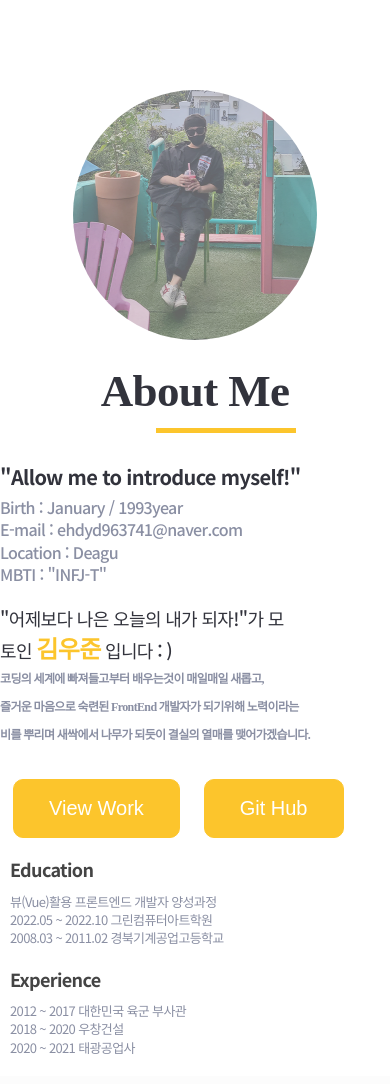
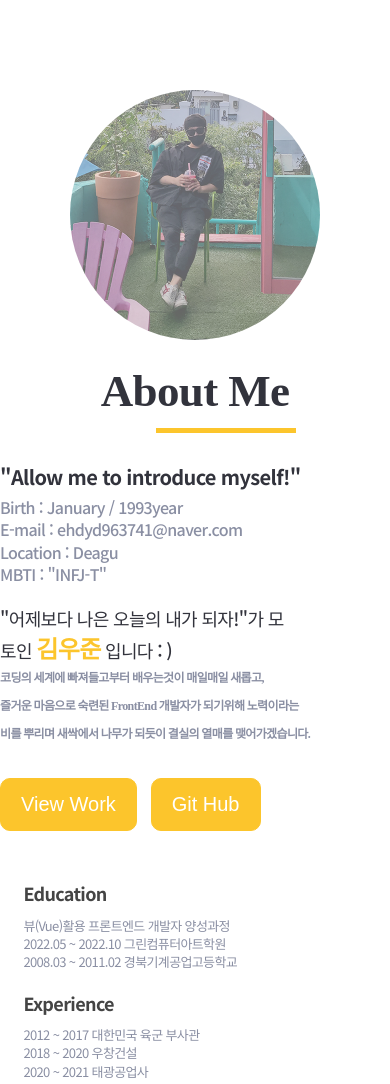
Before and after one commit to ehdyd963741/youngyounge.github.io, a plain HTML site: page index.html in a window 390 px wide. Shown: the part 700-1784 px from the top of the page. Drawn offline with nearby package versions, Linux system fonts and the light colour scheme.

Commit message:
반응형 수정중

```diff
--- a/css/responce.css
+++ b/css/responce.css
@@ -3,9 +3,11 @@
   .gotop {
     display: none;
   }
+
   .fix-menu {
     display: none;
   }
+
   .mb-bt {
     position: fixed;
     right: 5%;
@@ -28,6 +30,7 @@
     transition: all 0.3s;
   }
 }
+
 @media screen and (max-width: 500px) {
   .mb-bt {
     position: fixed;
@@ -51,6 +54,7 @@
     transition: all 0.3s;
   }
 }
+
 /* header */
 @media screen and (max-width: 1100px) {
   .header {
@@ -80,7 +84,7 @@
     overflow-x: hidden;
   }
 
-  .header > .logo {
+  .header>.logo {
     width: 11.11vw;
     height: 5vh;
     top: 15px;
@@ -91,13 +95,13 @@
     height: 70px;
   }
 
-  .header .inner .gnb > li {
+  .header .inner .gnb>li {
     display: none;
   }
 }
 
 @media screen and (max-width: 1030px) {
-  .header > .logo {
+  .header>.logo {
     width: 11.11vw;
     height: 5vh;
     top: 15px;
@@ -122,7 +126,7 @@
     transition: all 0.5s;
   }
 
-  .visual-left > img {
+  .visual-left>img {
     position: absolute;
     display: block;
     /* transform: scaleX(-1); */
@@ -161,7 +165,7 @@
     transition: all 0.5s;
   }
 
-  .visual-right-textbox > p {
+  .visual-right-textbox>p {
     font-size: 14px;
     font-weight: 500;
     color: #2b304e;
@@ -169,13 +173,13 @@
     letter-spacing: 6;
   }
 
-  .visual-right-textbox > h5 {
+  .visual-right-textbox>h5 {
     color: #2b304e;
     font-size: 50px;
     font-weight: 500;
   }
 
-  .visual-right-textbox > h3 {
+  .visual-right-textbox>h3 {
     color: #2b304e;
     font-size: 50px;
     font-weight: 700;
@@ -215,7 +219,7 @@
     transition: all 0.5s;
   }
 
-  .visual-left > img {
+  .visual-left>img {
     position: absolute;
     display: block;
     /* transform: scaleX(-1); */
@@ -254,7 +258,7 @@
     transition: all 0.5s;
   }
 
-  .visual-right-textbox > p {
+  .visual-right-textbox>p {
     font-size: 14px;
     font-weight: 500;
     color: #2b304e;
@@ -262,13 +266,13 @@
     letter-spacing: 6;
   }
 
-  .visual-right-textbox > h5 {
+  .visual-right-textbox>h5 {
     color: #2b304e;
     font-size: 50px;
     font-weight: 500;
   }
 
-  .visual-right-textbox > h3 {
+  .visual-right-textbox>h3 {
     color: #2b304e;
     font-size: 50px;
     font-weight: 700;
@@ -300,7 +304,7 @@
     background: #fcfcfc;
   }
 
-  .visual-left > img {
+  .visual-left>img {
     position: absolute;
     display: block;
     top: 140px;
@@ -330,12 +334,12 @@
     padding-left: 1px !important;
   }
 
-  .visual-right-textbox > p {
+  .visual-right-textbox>p {
     font-size: 13px;
     white-space: nowrap;
   }
 
-  .visual-right-textbox > h5 {
+  .visual-right-textbox>h5 {
     font-size: 40px !important;
     white-space: nowrap;
   }
@@ -345,7 +349,8 @@
   .visual {
     overflow: hidden !important;
   }
-  .visual-right-textbox > h5 {
+
+  .visual-right-textbox>h5 {
     font-size: 30px !important;
     white-space: nowrap;
   }
@@ -356,7 +361,7 @@
     overflow: hidden !important;
   }
 
-  .visual-left > img {
+  .visual-left>img {
     position: absolute;
     display: block;
     top: 140px;
@@ -386,12 +391,12 @@
     padding-left: 1px !important;
   }
 
-  .visual-right-textbox > p {
+  .visual-right-textbox>p {
     font-size: 13px;
     white-space: nowrap;
   }
 
-  .visual-right-textbox > h5 {
+  .visual-right-textbox>h5 {
     font-size: 30px !important;
     white-space: nowrap;
   }
@@ -407,18 +412,29 @@
   .profile .inner {
     position: relative;
     display: block;
-  }
-
-  .porfile-left-img {
+    padding-bottom: 70px !important;
+  }
+
+  .profile-left-img {
+    position: relative;
+    display: block;
+    margin: 0 auto;
+  }
+
+  .profile-left>span {
+    position: relative;
+    display: block;
+    margin: 0 auto;
+  }
+
+  .profile-left>span::after {
+    margin: 0 auto;
+  }
+
+  .profile-center {
     position: relative;
     display: inline-block;
-    width: 22.8311vw;
-  }
-
-  .profile-center {
-    position: relative;
-    display: inline-block;
-    width: 70%;
+    width: 60%;
   }
 
   .profile-right {
@@ -450,12 +466,6 @@
     padding-bottom: 50px;
   }
 
-  .porfile-left-img {
-    position: relative;
-    display: inline-block;
-    width: 30.1205vw !important;
-  }
-
   .profile-container {
     display: block !important;
   }
@@ -465,24 +475,18 @@
     margin: 0 auto;
   }
 
-  .profile-left > span {
+  .profile-left>span {
     position: relative;
     display: block;
     text-align: center;
     margin-top: 30px !important;
   }
 
-  .profile-left > span::after {
+  .profile-left>span::after {
     left: 40% !important;
     bottom: 10px !important;
   }
 
-  .porfile-left-img {
-    position: relative;
-    display: block;
-    margin: 0 auto;
-    width: 13.48vw;
-  }
 
   .profile-center {
     position: relative;
@@ -495,12 +499,14 @@
     position: relative;
     display: block;
     height: 20vh;
-    margin-top: 100px;
+    margin-top: 50px;
     padding-left: 100px;
+    padding-right: 100px;
   }
 
   .profile-right-education {
     float: left;
+    padding-bottom: 15px;
   }
 
   .profile-right-experience {
@@ -508,6 +514,37 @@
   }
 }
 
+@media screen and (max-width: 690px) {
+  .profile .inner {
+    padding-bottom: 90px !important;
+  }
+  .profile-right {
+    position: relative;
+    display: block;
+    height: 20vh;
+    margin: 0 auto;
+    padding-top: 30px;
+  }
+
+  .profile-right-education {
+    float: left;
+    padding-bottom: 15px;
+  }
+
+  .profile-right-experience {
+    float: left;
+    margin-bottom: 30px;
+  }
+  .profile-center-bt1 {
+    padding: 14px 20px;
+    margin-right: 10px;
+  }
+  .profile-center-bt2 {
+    padding: 14px 20px;
+    margin-right: 10px;
+  }
+}
+
 @media screen and (max-width: 600px) {
   .profile {
     position: relative;
@@ -521,12 +558,6 @@
     padding-bottom: 50px;
   }
 
-  .porfile-left-img {
-    position: relative;
-    display: inline-block;
-    width: 41.6667vw !important;
-  }
-
   .profile-container {
     display: block !important;
   }
@@ -536,23 +567,16 @@
     margin: 0 auto;
   }
 
-  .profile-left > span {
+  .profile-left>span {
     position: relative;
     display: block;
     text-align: center;
     margin-top: 30px !important;
   }
 
-  .profile-left > span::after {
+  .profile-left>span::after {
     left: 40% !important;
     bottom: 10px !important;
-  }
-
-  .porfile-left-img {
-    position: relative;
-    display: block;
-    margin: 0 auto;
-    width: 13.48vw;
   }
 
   .profile-center {
@@ -564,13 +588,10 @@
   }
 
   .profile-right {
-    margin-top: 100px;
-    padding-left: 10px;
-  }
-
-  .profile-right-education {
-    display: inline-block;
-  }
+    margin-top: 20px;
+    padding-left: 20%;
+  }
+
 }
 
 @media screen and (max-width: 500px) {
@@ -586,13 +607,6 @@
     padding-bottom: 10px;
   }
 
-  .porfile-left-img {
-    position: relative;
-    display: block;
-    margin: 0 auto;
-    width: 50vw !important;
-  }
-
   .profile-container {
     display: block !important;
   }
@@ -602,7 +616,7 @@
     margin: 0 auto;
   }
 
-  .profile-left > span {
+  .profile-left>span {
     position: relative;
     display: block;
     text-align: center;
@@ -610,16 +624,9 @@
     margin-top: 30px !important;
   }
 
-  .profile-left > span::after {
+  .profile-left>span::after {
     left: 40% !important;
     bottom: 10px !important;
-  }
-
-  .porfile-left-img {
-    position: relative;
-    display: block;
-    margin: 0 auto;
-    width: 13.48vw;
   }
 
   .profile-center {
@@ -631,16 +638,17 @@
     padding-left: 0 !important;
   }
 
-  .profile-center-textbox > div > span {
+  .profile-center-textbox>div>span {
     font-size: 18px !important;
   }
 
-  .profile-center-textbox > div > p {
+  .profile-center-textbox>div>p {
     font-size: 14px !important;
   }
 
   .profile-right {
     margin-top: 30px;
+    padding-left: 6%;
   }
 
   .profile-right-education {
@@ -673,12 +681,6 @@
     padding-bottom: 50px;
   }
 
-  .porfile-left-img {
-    position: relative;
-    display: block;
-    margin: 0 auto;
-    width: 52.6316vw !important;
-  }
 
   .profile-container {
     display: block !important;
@@ -689,7 +691,7 @@
     margin: 0 auto;
   }
 
-  .profile-left > span {
+  .profile-left>span {
     position: relative;
     display: block;
     text-align: center;
@@ -697,16 +699,9 @@
     margin-top: 30px !important;
   }
 
-  .profile-left > span::after {
+  .profile-left>span::after {
     left: 40% !important;
     bottom: 10px !important;
-  }
-
-  .porfile-left-img {
-    position: relative;
-    display: block;
-    margin: 0 auto;
-    width: 13.48vw;
   }
 
   .profile-center {
@@ -718,17 +713,17 @@
     padding-left: 0 !important;
   }
 
-  .profile-center-textbox > div {
+  .profile-center-textbox>div {
     width: 135.2113vw !important;
   }
 
-  .profile-center-textbox > div > span {
+  .profile-center-textbox>div>span {
     width: 74.42627vw !important;
     display: block !important;
     font-size: 18px !important;
   }
 
-  .profile-center-textbox > div > p {
+  .profile-center-textbox>div>p {
     font-size: 12px !important;
   }
 
@@ -746,12 +741,6 @@
 }
 
 @media screen and (max-width: 400px) {
-  .porfile-left-img {
-    position: relative;
-    display: block;
-    margin: 0 auto;
-    width: 62.5vw !important;
-  }
 
   .profile-bt {
     margin-left: 13px !important;
@@ -790,13 +779,6 @@
     padding-bottom: 50px;
   }
 
-  .porfile-left-img {
-    position: relative;
-    display: block;
-    margin: 0 auto;
-    width: 66.6667vw !important;
-  }
-
   .profile-container {
     display: block !important;
   }
@@ -806,7 +788,7 @@
     margin: 0 auto;
   }
 
-  .profile-left > span {
+  .profile-left>span {
     position: relative;
     display: block;
     text-align: center;
@@ -814,16 +796,9 @@
     margin-top: 30px !important;
   }
 
-  .profile-left > span::after {
+  .profile-left>span::after {
     left: 40% !important;
     bottom: 10px !important;
-  }
-
-  .porfile-left-img {
-    position: relative;
-    display: block;
-    margin: 0 auto;
-    width: 13.48vw;
   }
 
   .profile-center {
@@ -835,17 +810,17 @@
     padding-left: 0 !important;
   }
 
-  .profile-center-textbox > div {
+  .profile-center-textbox>div {
     width: 135.2113vw !important;
   }
 
-  .profile-center-textbox > div > span {
+  .profile-center-textbox>div>span {
     width: 74.42627vw !important;
     display: block !important;
     font-size: 18px !important;
   }
 
-  .profile-center-textbox > div > p {
+  .profile-center-textbox>div>p {
     font-size: 12px !important;
   }
 
@@ -916,7 +891,7 @@
     padding-top: 50px;
   }
 
-  .allproject-title-box > h2 {
+  .allproject-title-box>h2 {
     position: relative;
     font-size: 40px !important;
     font-weight: 700;
@@ -928,7 +903,7 @@
     transition: all 0.3s;
   }
 
-  .allproject-title-box > h2::after {
+  .allproject-title-box>h2::after {
     content: "";
     position: absolute;
     bottom: 0;
@@ -938,7 +913,7 @@
     background: #fcc52c;
   }
 
-  .allproject-title-box > p {
+  .allproject-title-box>p {
     text-align: center;
     color: #022144;
     padding-bottom: 35px;
@@ -962,7 +937,7 @@
     padding-top: 50px;
   }
 
-  .allproject-title-box > h2 {
+  .allproject-title-box>h2 {
     position: relative;
     font-size: 30px;
     font-weight: 700;
@@ -974,7 +949,7 @@
     transition: all 0.3s;
   }
 
-  .allproject-title-box > h2::after {
+  .allproject-title-box>h2::after {
     content: "";
     position: absolute;
     bottom: 0;
@@ -984,7 +959,7 @@
     background: #fcc52c;
   }
 
-  .allproject-title-box > p {
+  .allproject-title-box>p {
     text-align: center;
     color: #022144;
     padding-bottom: 35px;
@@ -1012,7 +987,7 @@
     padding-top: 50px;
   }
 
-  .allproject-title-box > h2 {
+  .allproject-title-box>h2 {
     position: relative;
     font-size: 30px;
     font-weight: 700;
@@ -1024,7 +999,7 @@
     transition: all 0.3s;
   }
 
-  .allproject-title-box > h2::after {
+  .allproject-title-box>h2::after {
     content: "";
     position: absolute;
     bottom: 0;
@@ -1034,7 +1009,7 @@
     background: #fcc52c;
   }
 
-  .allproject-title-box > p {
+  .allproject-title-box>p {
     text-align: center;
     color: #022144;
     padding-bottom: 35px;
@@ -1067,7 +1042,7 @@
     box-shadow: 0px 8px 12px 0px rgb(0 12 29 / 8%);
   }
 
-  .allproject-item > img {
+  .allproject-item>img {
     width: 200px !important;
     height: 180px !important;
     border-radius: 20px 0px 20px 0px;
@@ -1081,7 +1056,7 @@
     display: block !important;
   }
 
-  .allproject-menubar > button {
+  .allproject-menubar>button {
     margin-bottom: 10px !important;
   }
 
@@ -1103,7 +1078,7 @@
     overflow: hidden;
   }
 
-  .item-mack2 > a {
+  .item-mack2>a {
     display: inline-block;
     border: 1px solid #ffff;
     border-radius: 20px;
@@ -1129,7 +1104,7 @@
     padding-top: 25px;
   }
 
-  .allproject-title-box > h2 {
+  .allproject-title-box>h2 {
     margin-top: 15px !important;
   }
 
@@ -1146,12 +1121,12 @@
     box-shadow: 0px 8px 12px 0px rgb(0 12 29 / 8%);
   }
 
-  .allproject-item > img {
+  .allproject-item>img {
     width: 45.8732vw !important;
     height: 180px !important;
   }
 
-  .allproject-title-box > p {
+  .allproject-title-box>p {
     text-align: center;
     color: #022144;
     padding-bottom: 35px;
@@ -1179,7 +1154,7 @@
     margin-right: 3px !important;
   }
 
-  .allproject-menubar > button > p:hover {
+  .allproject-menubar>button>p:hover {
     transform: scale(1) !important;
   }
 
@@ -1201,7 +1176,7 @@
     overflow: hidden;
   }
 
-  .item-mack2 > a {
+  .item-mack2>a {
     display: block;
     border: 1px solid #ffff;
     border-radius: 20px;
@@ -1232,30 +1207,30 @@
     display: block !important;
   }
 
-  .skill-about-container > div {
+  .skill-about-container>div {
     position: relative;
     display: block !important;
     height: 30px !important;
     font-size: 20px !important;
   }
 
-  .skill-about-container > div > p {
+  .skill-about-container>div>p {
     transform: translateY(-85%) !important;
     z-index: 99;
   }
 
-  .skill-about-container > div > i {
+  .skill-about-container>div>i {
     font-size: 0px !important;
   }
 
-  .skill-about-container > div > div {
+  .skill-about-container>div>div {
     left: 0 !important;
     top: 0 !important;
     width: 100% !important;
     height: 20px !important;
   }
 
-  .skill-about-container > div > div {
+  .skill-about-container>div>div {
     transform: rotate(0deg) !important;
   }
 }
@@ -1266,7 +1241,7 @@
     padding: 50px 0px 50px 0px !important;
   }
 
-  .experience-title-box > p {
+  .experience-title-box>p {
     margin: 0 0 0 0 !important;
     padding-bottom: 30px;
   }
@@ -1292,11 +1267,11 @@
     padding: 50px 0px 50px 0px !important;
   }
 
-  .experience-title-box > h2 {
+  .experience-title-box>h2 {
     font-size: 30px;
   }
 
-  .experience-title-box > p {
+  .experience-title-box>p {
     margin: 0 0 0 0 !important;
     padding-left: 20px;
     padding-right: 20px;
@@ -1334,7 +1309,7 @@
     padding-left: 4.065vw !important;
   }
 
-  .life-item > img {
+  .life-item>img {
     display: block;
     width: 33.75vw !important;
     height: 26.14vh !important;
@@ -1405,7 +1380,7 @@
     white-space: wrap;
   }
 
-  .life-item-text > h3 {
+  .life-item-text>h3 {
     color: #fec110;
     font: 500 14px/30px "Poppins", sans-serif;
     text-transform: uppercase;
@@ -1414,7 +1389,7 @@
     margin-top: 0;
   }
 
-  .life-item-text > h3::after {
+  .life-item-text>h3::after {
     position: absolute;
     content: "";
     bottom: 0;
@@ -1424,14 +1399,14 @@
     background: #fec110;
   }
 
-  .life-item-text > span {
+  .life-item-text>span {
     display: block;
     color: #022144;
     font: 400 20px/30px "Poppins", sans-serif;
     padding-bottom: 30px;
   }
 
-  .life-item-text > p {
+  .life-item-text>p {
     color: #8a8fa3;
     font: 300 16px/28px "Poppins", sans-serif;
     margin-bottom: 10px;
@@ -1454,7 +1429,7 @@
     white-space: wrap;
   }
 
-  .life-item-text > h3 {
+  .life-item-text>h3 {
     color: #fec110;
     font: 500 14px/30px "Poppins", sans-serif;
     text-transform: uppercase;
@@ -1463,7 +1438,7 @@
     margin-top: 0;
   }
 
-  .life-item-text > h3::after {
+  .life-item-text>h3::after {
     position: absolute;
     content: "";
     bottom: 0;
@@ -1473,14 +1448,14 @@
     background: #fec110;
   }
 
-  .life-item-text > span {
+  .life-item-text>span {
     display: block;
     color: #022144;
     font: 400 18px/25px "Poppins", sans-serif !important;
     padding-bottom: 20px !important;
   }
 
-  .life-item-text > p {
+  .life-item-text>p {
     color: #8a8fa3;
     font: 300 14px/24px "Poppins", sans-serif !important;
     margin-bottom: 7px !important;
@@ -1499,7 +1474,7 @@
     white-space: wrap;
   }
 
-  .life-item-text > h3 {
+  .life-item-text>h3 {
     color: #fec110;
     font: 500 14px/30px "Poppins", sans-serif;
     text-transform: uppercase;
@@ -1508,7 +1483,7 @@
     margin-top: 0;
   }
 
-  .life-item-text > h3::after {
+  .life-item-text>h3::after {
     position: absolute;
     content: "";
     bottom: 0;
@@ -1518,14 +1493,14 @@
     background: #fec110;
   }
 
-  .life-item-text > span {
+  .life-item-text>span {
     display: block;
     color: #022144;
     font: 400 18px/25px "Poppins", sans-serif !important;
     padding-bottom: 20px !important;
   }
 
-  .life-item-text > p {
+  .life-item-text>p {
     color: #8a8fa3;
     font: 300 14px/24px "Poppins", sans-serif !important;
     margin-bottom: 7px !important;
@@ -1543,7 +1518,7 @@
     white-space: wrap;
   }
 
-  .life-item-text > h3 {
+  .life-item-text>h3 {
     color: #fec110;
     font: 500 14px/30px "Poppins", sans-serif;
     text-transform: uppercase;
@@ -1552,7 +1527,7 @@
     margin-top: 0;
   }
 
-  .life-item-text > h3::after {
+  .life-item-text>h3::after {
     position: absolute;
     content: "";
     bottom: 0;
@@ -1562,14 +1537,14 @@
     background: #fec110;
   }
 
-  .life-item-text > span {
+  .life-item-text>span {
     display: block;
     color: #022144;
     font: 400 16px/20px "Poppins", sans-serif !important;
     padding-bottom: 15px !important;
   }
 
-  .life-item-text > p {
+  .life-item-text>p {
     color: #8a8fa3;
     font: 300 12px/20px "Poppins", sans-serif !important;
     margin-bottom: 4px !important;
@@ -1591,12 +1566,12 @@
     width: 100%;
   }
 
-  .textvision1 > ul {
+  .textvision1>ul {
     padding-left: 5% !important;
     padding-right: 5% !important;
   }
 
-  .textvision1 > ul > h4 {
+  .textvision1>ul>h4 {
     position: relative;
     display: block;
     font-size: 2em !important;
@@ -1607,7 +1582,7 @@
     z-index: 99;
   }
 
-  .textvision1 > ul > h5 {
+  .textvision1>ul>h5 {
     position: relative;
     display: block;
     font-size: 1.8em !important;
@@ -1619,11 +1594,11 @@
     margin-bottom: 30px;
   }
 
-  .textvision1 > ul > h5::after {
+  .textvision1>ul>h5::after {
     display: none;
   }
 
-  .textvision1 > ul > li > p {
+  .textvision1>ul>li>p {
     color: #8a8fa3;
     font-size: 20px;
     font-weight: 500;
@@ -1680,12 +1655,12 @@
     width: 100%;
   }
 
-  .textvision1 > ul {
+  .textvision1>ul {
     padding-left: 5% !important;
     padding-right: 5% !important;
   }
 
-  .textvision1 > ul > h4 {
+  .textvision1>ul>h4 {
     position: relative;
     display: block;
     font-size: 2em !important;
@@ -1696,7 +1671,7 @@
     z-index: 99;
   }
 
-  .textvision1 > ul > h5 {
+  .textvision1>ul>h5 {
     position: relative;
     display: block;
     font-size: 1em !important;
@@ -1708,11 +1683,11 @@
     margin-bottom: 15px !important;
   }
 
-  .textvision1 > ul > h5::after {
+  .textvision1>ul>h5::after {
     display: none;
   }
 
-  .textvision1 > ul > li > p {
+  .textvision1>ul>li>p {
     color: #8a8fa3;
     font-size: 0.95em !important;
     font-weight: 500;
@@ -1753,18 +1728,18 @@
     color: #fff;
   }
 
-  .contact-box > h2 {
+  .contact-box>h2 {
     display: block;
     font-size: 36px;
     font-weight: 500;
     padding-bottom: 25px;
   }
 
-  .contact-box > ul > span {
+  .contact-box>ul>span {
     padding-right: 20px;
   }
 
-  .contact-box > h5 {
+  .contact-box>h5 {
     padding-top: 20px;
   }
 
--- a/css/style.css
+++ b/css/style.css
@@ -509,7 +509,7 @@ body {
   transition: all 0.5s;
 }
 
-.porfile-left-img {
+.profile-left-img {
   position: relative;
   display: block;
   width: 250px;
@@ -523,7 +523,7 @@ body {
   transition: all 0.3s;
 }
 
-.porfile-left-img:hover {
+.profile-left-img:hover {
   opacity: 1;
 }
 
@@ -597,13 +597,13 @@ body {
   transition: all 0.5s;
 }
 
-.profile-bt {
+.profile-center-bt {
   position: relative;
   display: block;
   margin-top: 20px;
 }
 
-.profile-center-bt {
+.profile-center-bt1 {
   border: none;
   background: #fcc52c;
   border: 1px solid #fcc52c;
@@ -689,7 +689,6 @@ body {
 
 .profile-right-experience ul li {
   color: #8a8fa3;
-  transition: all 0.5s;
 }
 
 /* portfolio */
--- a/index.html
+++ b/index.html
@@ -52,8 +52,8 @@
   <script src="js/jquery.waypoints.js"></script>
 
   <!-- aos 관련 코드 -->
-  <link href="js/aos/aos.css" rel="stylesheet" />
-  <script src="js/aos/aos.js"></script>
+  <!-- <link href="js/aos/aos.css" rel="stylesheet" />
+  <script src="js/aos/aos.js"></script> -->
 
   <!-- gsap -->
   <script src="https://cdnjs.cloudflare.com/ajax/libs/gsap/3.6.0/gsap.min.js"
@@ -176,7 +176,7 @@
         <div class="profile-container">
           <div class="profile-left" data-aos="fade-up" data-aos-delay="600" data-aos-duration="1500"
             data-aos-offset="500">
-            <div class="porfile-left-img"></div>
+            <div class="profile-left-img"></div>
             <span>About Me</span>
           </div>
 
@@ -201,9 +201,9 @@
                   <br />
                   비를 뿌리며 새싹에서 나무가 되듯이 결실의 열매를 맺어가겠습니다.
                 </p>
-                <div class="profile-bt">
+                <div class="profile-center-bt">
                   <a href="#portfolio">
-                    <button class="profile-center-bt">View Work</button>
+                    <button class="profile-center-bt1">View Work</button>
                   </a>
                   <a href="https://github.com/ehdyd963741" target="_blank">
                     <button class="profile-center-bt2">Git Hub</button>
```
